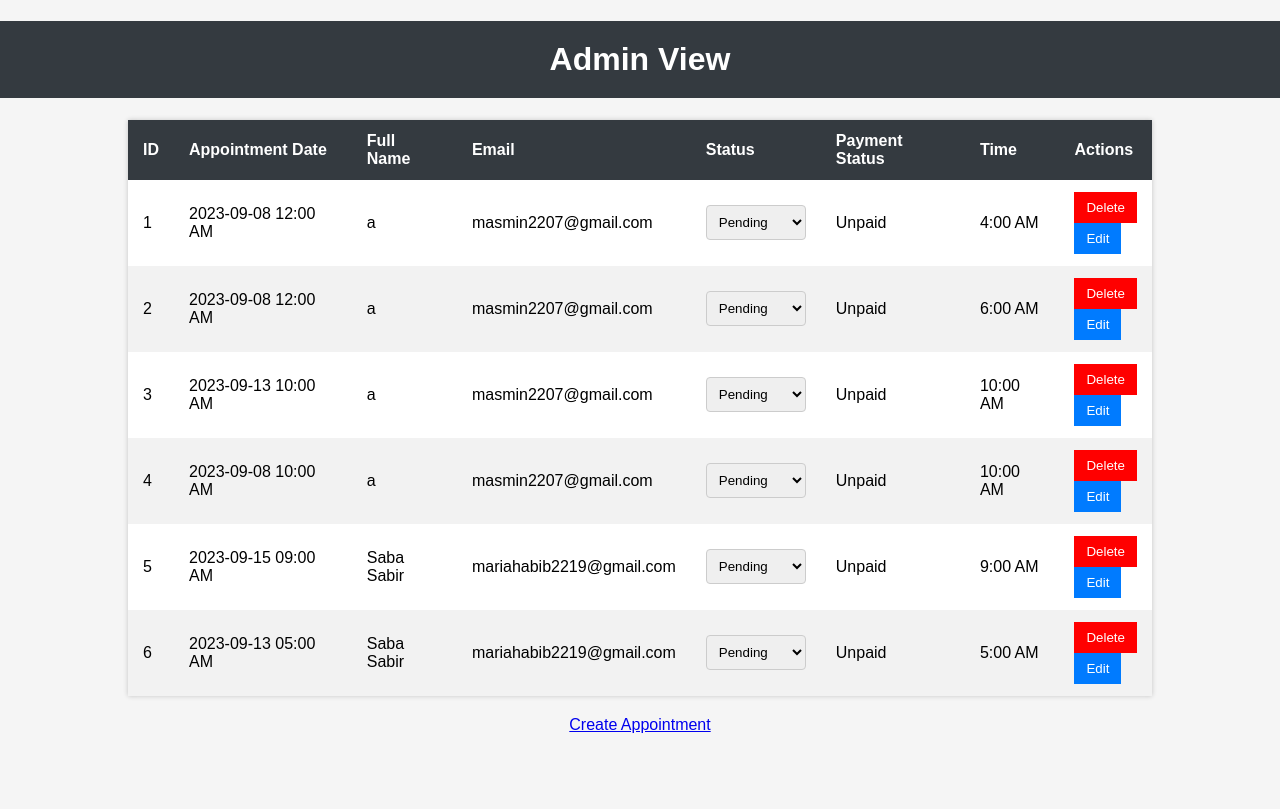
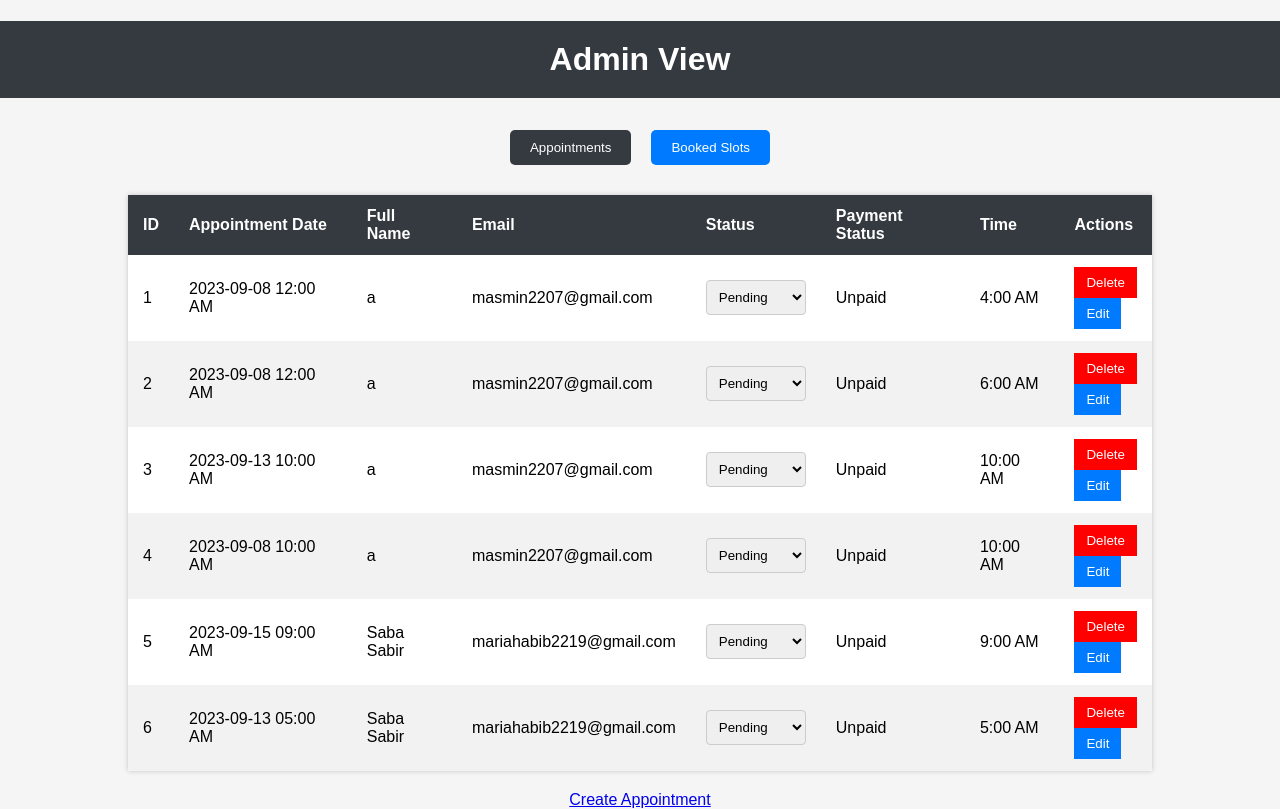
Before and after one commit to MariaHabib2207/LifeCoaching, a Flask app: page /admin_view in a window 1280 px wide. Before the commit the page ends 733 px from the top, so only its background shows below. Run offline with Flask 3, Linux system fonts and the light colour scheme; the visitor is signed in with stand-in values (Sample User, id 1).

Commit message:
Adding booked slots

```diff
--- a/app.py
+++ b/app.py
@@ -42,7 +42,7 @@ class Appointment(db.Model):
 class BookedSlot(db.Model):
     id = db.Column(db.Integer, primary_key=True)
     appointment_id = db.Column(db.Integer, db.ForeignKey('appointment.id'))
-    booking_time = db.Column(db.DateTime, default=datetime.utcnow)
+    booking_time = db.Column(db.String)
     user_email = db.Column(db.String(100))
     status = db.Column(db.String(20), default='pending')
 
@@ -131,7 +131,19 @@ def create_appointment():
         date=date,
         start_time=start_time
     )
+
+
+
     db.session.add(new_appointment)
+    db.session.commit()
+
+    booked_slot = BookedSlot(
+        appointment_id=new_appointment.id,
+        booking_time=start_time,
+        user_email=email,
+        status="booked"
+    )
+    db.session.add(booked_slot)
     db.session.commit()
 
     message = f"Hi {full_name},\n\nYour appointment with The Coaching Studio has been booked for {date}.\n\nFor questions or to change your appointment, you can reach us at 347-369-7385 or email us at info@coachingstudiony.com.\n\nAll the best,\n\nThe Coaching Studio"
@@ -165,6 +177,7 @@ def admin_view():
         return redirect(url_for('login'))
 
     appointments = Appointment.query.all()
+    booked_slots = BookedSlot.query.all()
 
     if request.method == 'POST':
         # Handle delete and update actions
@@ -177,7 +190,7 @@ def admin_view():
         # Handle other actions like update
         return redirect(url_for('admin_view'))
 
-    return render_template('admin_view.html', appointments=appointments)
+    return render_template('admin_view.html', appointments=appointments , booked_slots= booked_slots)
 
 
 @app.route('/login', methods=['GET', 'POST'])
--- a/templates/admin_view.html
+++ b/templates/admin_view.html
@@ -62,10 +62,47 @@
             text-align: center;
             margin-top: 20px;
         }
+
+        /* Tab styles */
+        .tab-container {
+            display: flex;
+            justify-content: center;
+        }
+
+        .tab-button {
+            padding: 10px 20px;
+            margin: 10px;
+            border: none;
+            background-color: #007bff;
+            color: #fff;
+            cursor: pointer;
+            border-radius: 5px;
+        }
+
+        .tab-button.active {
+            background-color: #343a40;
+        }
+
+        .tab-content {
+            display: none;
+        }
+
+        .tab-content.active {
+            display: block;
+        }
     </style>
 </head>
 <body>
     <h1>Admin View</h1>
+
+    <!-- Tabs -->
+    <div class="tab-container">
+        <button class="tab-button active" onclick="showTab('appointments')">Appointments</button>
+        <button class="tab-button" onclick="showTab('bookedSlots')">Booked Slots</button>
+    </div>
+
+    <!-- Appointments Table -->
+    <div class="tab-content active" id="appointmentsTab">
         <table>
             <thead>
                 <tr>
@@ -113,6 +150,50 @@
                 {% endfor %}
             </tbody>
         </table>
+    </div>
+
+    <!-- Booked Slots Table -->
+    <div class="tab-content" id="bookedSlotsTab">
+        <table>
+            <thead>
+                <tr>
+                    <th>ID</th>
+                    <th>Appointment ID</th>
+                    <th>Booking Time</th>
+                    <th>User Email</th>
+                    <th>Status</th>
+                </tr>
+            </thead>
+            <tbody>
+                {% for slot in booked_slots %}
+                <tr>
+                    <td>{{ slot.id }}</td>
+                    <td>{{ slot.appointment_id }}</td>
+                    <td>{{ slot.booking_time }}</td>
+                    <td>{{ slot.user_email }}</td>
+                    <td>{{ slot.status }}</td>
+                </tr>
+                {% endfor %}
+            </tbody>
+        </table>
+    </div>
+
     <a href="{{ url_for('create_appointment') }}">Create Appointment</a>
+
+    <script>
+        function showTab(tabName) {
+            const tabs = document.querySelectorAll('.tab-button');
+            const tabContents = document.querySelectorAll('.tab-content');
+
+            tabs.forEach(tab => tab.classList.remove('active'));
+            tabContents.forEach(tabContent => tabContent.classList.remove('active'));
+
+            const selectedTab = document.getElementById(tabName + 'Tab');
+            const selectedButton = document.querySelector(`.${tabName}`);
+
+            selectedTab.classList.add('active');
+            selectedButton.classList.add('active');
+        }
+    </script>
 </body>
 </html>
```
Also changed, not shown: migrations/versions/cc9686283684_recreate_the_database.py (added, +38 -0 lines), instance/appointments.db. Lines whose indentation alone changed are shown as unchanged.
